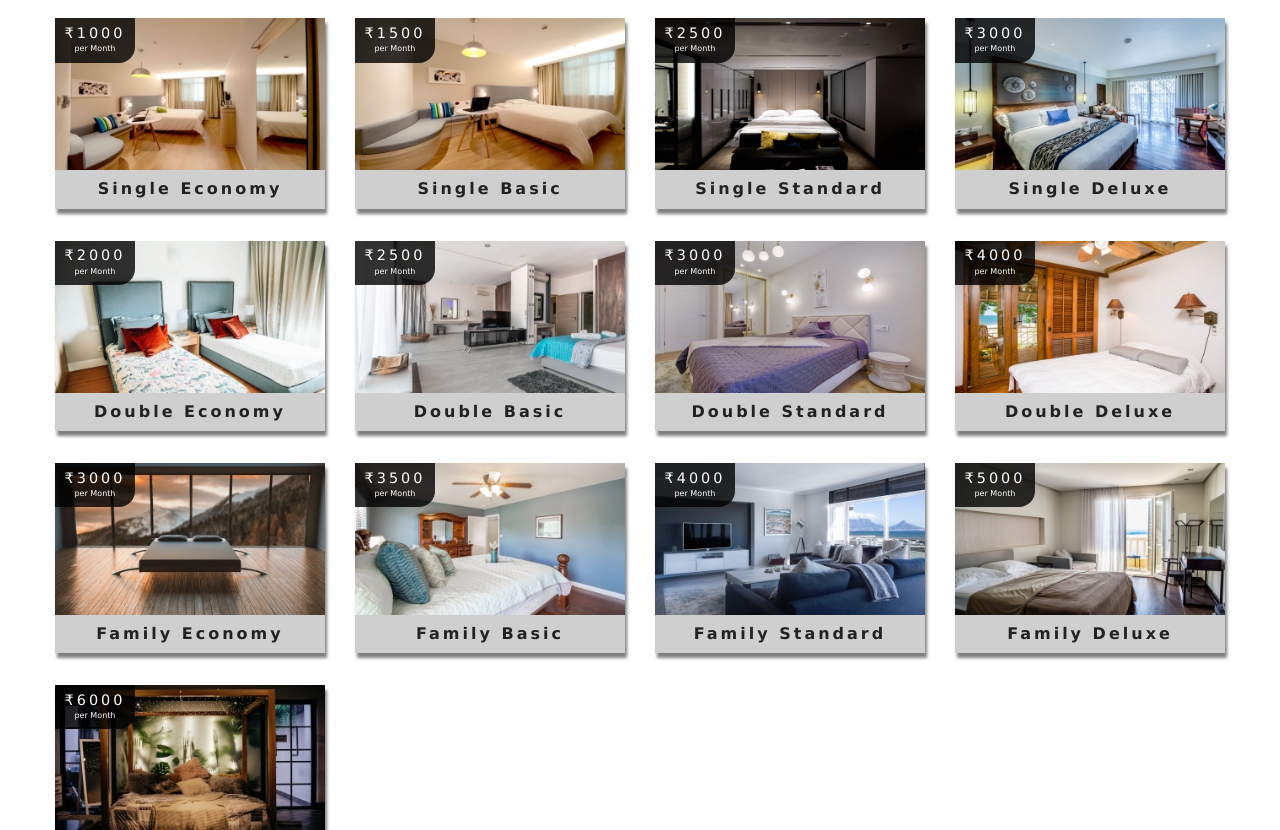
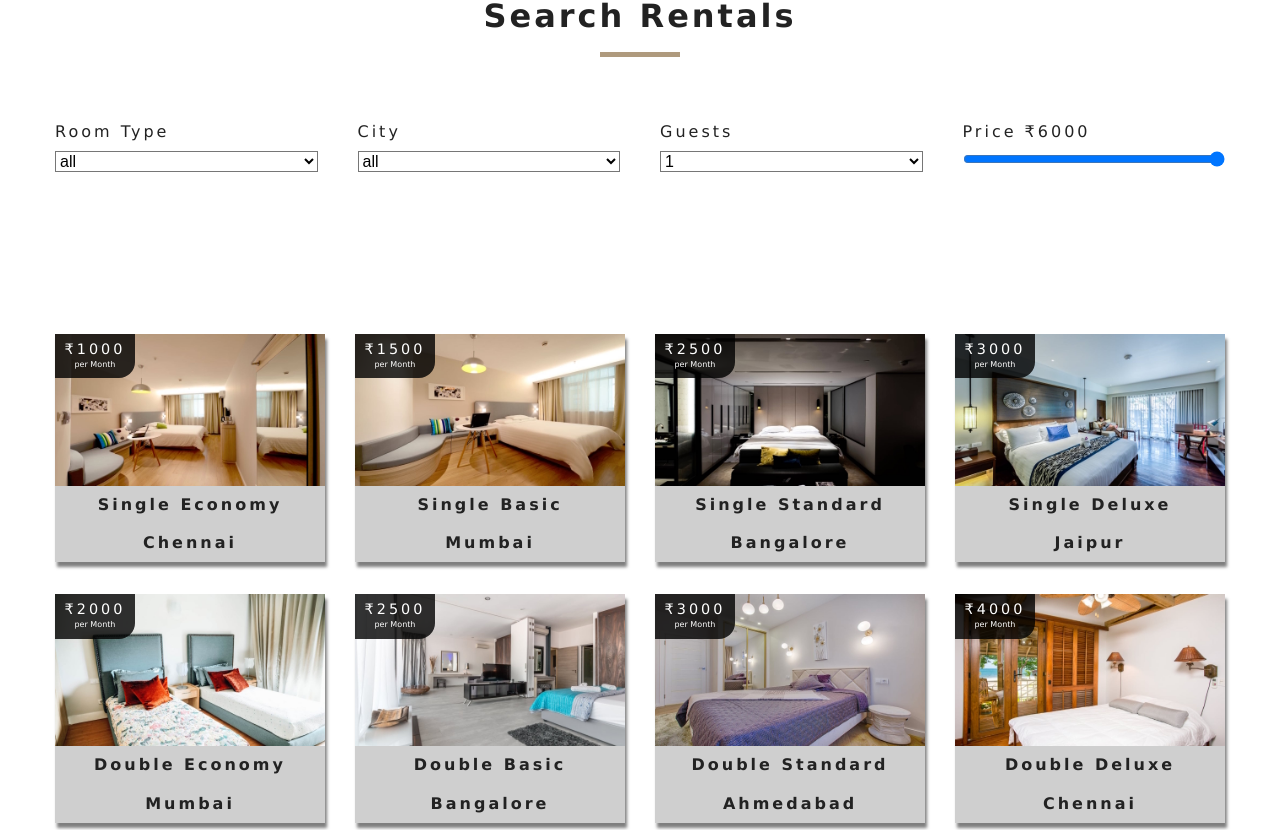
Before and after one commit to bbbeesh/Housing-Guru, a React (Create React App) app: page /rooms in a window 1280 px wide. Shown: the part 630-1460 px from the top of the page. Built offline with nearby package versions, Linux system fonts and the light colour scheme.

Commit message:
Added Filters

```diff
--- a/src/components/Room.js
+++ b/src/components/Room.js
@@ -5,7 +5,7 @@ import defaultImg from "../images/room-1.jpeg";
 import PropTypes from "prop-types";
 
 export const Room = ({ room }) => {
-	const { name, slug, images, price } = room;
+	const { name, city, slug, images, price } = room;
 	return (
 		<article className="room">
 			<div className="img-container">
@@ -19,6 +19,7 @@ export const Room = ({ room }) => {
 				</Link>
 			</div>
 			<p className="room-info">{name}</p>
+			<p className="room-info">{city}</p>
 		</article>
 	);
 };
--- a/src/components/RoomsFilter.js
+++ b/src/components/RoomsFilter.js
@@ -1,5 +1,124 @@
 import React from "react";
+import { useContext } from "react";
+import { RoomContext } from "../context";
+import { Title } from "./Title";
 
-export const RoomsFilter = () => {
-	return <div>Hello From Room Filter!</div>;
+//Get all unique values
+const getUnique = (items, value) => {
+	// console.log(items);
+	return [...new Set(items.map((items) => items[value]))];
 };
+
+export const RoomsFilter = ({ rooms }) => {
+	const context = useContext(RoomContext);
+	// console.log(context);
+	const {
+		handleChange,
+		type,
+		city,
+		capacity,
+		price,
+		minPrice,
+		maxPrice,
+		minSize,
+		maxSize,
+		breakfast,
+		pets,
+	} = context;
+
+	//geting all unique types
+	let types = getUnique(rooms, "type");
+	types = ["all", ...types];
+	types = types.map((item, idx) => {
+		return (
+			<option value={item} key={idx}>
+				{item}
+			</option>
+		);
+	});
+
+	//geting all unique cities
+	let cities = getUnique(rooms, "city");
+	cities = ["all", ...cities];
+	cities = cities.map((item, idx) => {
+		return (
+			<option value={item} key={idx}>
+				{item}
+			</option>
+		);
+	});
+
+	let guests = getUnique(rooms, "capacity");
+	guests = guests.map((item, idx) => {
+		return (
+			<option value={item} key={idx}>
+				{item}
+			</option>
+		);
+	});
+
+	return (
+		<section className="filter-container">
+			<Title title="Search Rentals" />
+			<form class="filter-form">
+				{/*Select type*/}
+				<div class="form-group">
+					<label for="type">room type</label>
+					<select
+						name="type"
+						id="type"
+						value={type}
+						className="form-control"
+						onChange={handleChange}
+					>
+						{types}
+					</select>
+				</div>
+				{/*End Select type*/}
+				{/*Select city*/}
+				<div class="form-group">
+					<label for="city">City</label>
+					<select
+						name="city"
+						id="city"
+						value={city}
+						className="form-control"
+						onChange={handleChange}
+					>
+						{cities}
+					</select>
+				</div>
+				{/*End Select city*/}
+				{/*Guests*/}
+				<div class="form-group">
+					<label for="capacity">Guests</label>
+					<select
+						name="capacity"
+						id="capacity"
+						value={capacity}
+						className="form-control"
+						onChange={handleChange}
+					>
+						{guests}
+					</select>
+				</div>
+				{/*End Guests*/}
+				{/*Price*/}
+				<div class="form-group">
+					<label for="price">Price ₹{price}0</label>
+					<input
+						type="range"
+						name="price"
+						min={minPrice}
+						max={maxPrice}
+						id="price"
+						value={price}
+						onChange={handleChange}
+						className="form-control"
+					/>
+				</div>
+				{/*End Price*/}
+			</form>
+		</section>
+	);
+};
--- a/src/context.js
+++ b/src/context.js
@@ -8,6 +8,16 @@ class RoomProvider extends Component {
 		sortedRooms: [],
 		featuredRooms: [],
 		loading: true,
+		type: "all",
+		city: "all",
+		capacity: 1,
+		price: 0,
+		minPrice: 0,
+		maxPrice: 0,
+		minSize: 0,
+		maxSize: 0,
+		breakfast: false,
+		pets: false,
 	};
 	//getData
 
@@ -15,11 +25,17 @@ class RoomProvider extends Component {
 		//this.getData
 		let rooms = this.formatData(items);
 		let featuredRooms = rooms.filter((room) => room.featured === true);
+		let maxPrice = Math.max(...rooms.map((item) => item.price));
+		let maxSize = Math.max(...rooms.map((item) => item.size));
+
 		this.setState({
 			rooms,
 			featuredRooms,
 			sortedRooms: rooms,
 			loading: false,
+			price: maxPrice,
+			maxPrice,
+			maxSize,
 		});
 	}
 
@@ -34,16 +50,79 @@ class RoomProvider extends Component {
 		});
 		return tempItems;
 	}
+
 	getRoom = (slug) => {
 		let tempRooms = [...this.state.rooms];
 		const room = tempRooms.find((room) => room.slug === slug);
 		return room;
 	};
 
+	handleChange = (event) => {
+		const target = event.target;
+		const name = event.target.name;
+		const value = event.type === "checkbox" ? target.checked : target.value;
+
+		this.setState(
+			{
+				[name]: value,
+			},
+			this.filterRooms
+		);
+
+		//console.log(type, name, value);
+	};
+
+	filterRooms = () => {
+		let {
+			rooms,
+			type,
+			city,
+			capacity,
+			price,
+			minSize,
+			maxSize,
+			breakfast,
+			pets,
+		} = this.state;
+		//all rooms
+		let tempRooms = [...rooms];
+		//transform values
+		capacity = parseInt(capacity);
+		price = parseInt(price);
+
+		//filter by type
+		if (type !== "all") {
+			tempRooms = tempRooms.filter((room) => room.type === type);
+		}
+
+		//filter by city
+		if (city !== "all") {
+			tempRooms = tempRooms.filter((room) => room.city === city);
+		}
+
+		//filter by capacity
+		if (capacity !== 1) {
+			tempRooms = tempRooms.filter((room) => room.capacity >= capacity);
+		}
+
+		//filter by price
+
+		tempRooms = tempRooms.filter((room) => room.price <= price);
+
+		//change State
+		this.setState({
+			sortedRooms: tempRooms,
+		});
+	};
+
 	render() {
 		return (
 			<RoomContext.Provider
-				value={{ ...this.state, getRoom: this.getRoom }}
+				value={{
+					...this.state,
+					getRoom: this.getRoom,
+					handleChange: this.handleChange,
+				}}
 			>
 				{this.props.children}
 			</RoomContext.Provider>
--- a/src/data.js
+++ b/src/data.js
@@ -18,12 +18,13 @@ import img12 from "./images/room-12.jpeg";
 export default [
 	{
 		sys: {
-      id: "1"
+			id: "1",
 		},
 		fields: {
 			name: "single economy",
 			slug: "single-economy",
 			type: "single",
+			city: "Chennai",
 			price: 100,
 			size: 200,
 			capacity: 1,
@@ -39,45 +40,46 @@ export default [
 				"Complimentary refreshments",
 				"Adequate safety/security",
 				"Internet",
-        "Comfortable beds"
+				"Comfortable beds",
 			],
 			images: [
 				{
 					fields: {
 						file: {
-              url: img1
-            }
-          }
+							url: img1,
+						},
+					},
 				},
 				{
 					fields: {
 						file: {
-              url: room2
-            }
-          }
+							url: room2,
+						},
+					},
 				},
 				{
 					fields: {
 						file: {
-              url: room3
-            }
-          }
+							url: room3,
+						},
+					},
 				},
 				{
 					fields: {
 						file: {
-              url: room4
-            }
-          }
-        }
-      ]
-    }
+							url: room4,
+						},
+					},
+				},
+			],
+		},
 	},
 	{
 		sys: {
-      id: "2"
+			id: "2",
 		},
 		fields: {
+			city: "Mumbai",
 			name: "single basic",
 			slug: "single-basic",
 			type: "single",
@@ -96,48 +98,49 @@ export default [
 				"Complimentary refreshments",
 				"Adequate safety/security",
 				"Internet",
-        "Comfortable beds"
+				"Comfortable beds",
 			],
 			images: [
 				{
 					fields: {
 						file: {
-              url: img2
-            }
-          }
+							url: img2,
+						},
+					},
 				},
 				{
 					fields: {
 						file: {
-              url: room2
-            }
-          }
+							url: room2,
+						},
+					},
 				},
 				{
 					fields: {
 						file: {
-              url: room3
-            }
-          }
+							url: room3,
+						},
+					},
 				},
 				{
 					fields: {
 						file: {
-              url: room4
-            }
-          }
-        }
-      ]
-    }
+							url: room4,
+						},
+					},
+				},
+			],
+		},
 	},
 	{
 		sys: {
-      id: "3"
+			id: "3",
 		},
 		fields: {
 			name: "single standard",
 			slug: "single-standard",
 			type: "single",
+			city: "Bangalore",
 			price: 250,
 			size: 300,
 			capacity: 1,
@@ -153,48 +156,49 @@ export default [
 				"Complimentary refreshments",
 				"Adequate safety/security",
 				"Internet",
-        "Comfortable beds"
+				"Comfortable beds",
 			],
 			images: [
 				{
 					fields: {
 						file: {
-              url: img3
-            }
-          }
+							url: img3,
+						},
+					},
 				},
 				{
 					fields: {
 						file: {
-              url: room2
-            }
-          }
+							url: room2,
+						},
+					},
 				},
 				{
 					fields: {
 						file: {
-              url: room3
-            }
-          }
+							url: room3,
+						},
+					},
 				},
 				{
 					fields: {
 						file: {
-              url: room4
-            }
-          }
-        }
-      ]
-    }
+							url: room4,
+						},
+					},
+				},
+			],
+		},
 	},
 	{
 		sys: {
-      id: "4"
+			id: "4",
 		},
 		fields: {
 			name: "single deluxe",
 			slug: "single-deluxe",
 			type: "single",
+			city: "Jaipur",
 			price: 300,
 			size: 400,
 			capacity: 1,
@@ -210,48 +214,49 @@ export default [
 				"Complimentary refreshments",
 				"Adequate safety/security",
 				"Internet",
-        "Comfortable beds"
+				"Comfortable beds",
 			],
 			images: [
 				{
 					fields: {
 						file: {
-              url: img4
-            }
-          }
+							url: img4,
+						},
+					},
 				},
 				{
 					fields: {
 						file: {
-              url: room2
-            }
-          }
+							url: room2,
+						},
+					},
 				},
 				{
 					fields: {
 						file: {
-              url: room3
-            }
-          }
+							url: room3,
+						},
+					},
 				},
 				{
 					fields: {
 						file: {
-              url: room4
-            }
-          }
-        }
-      ]
-    }
+							url: room4,
+						},
+					},
+				},
+			],
+		},
 	},
 	{
 		sys: {
-      id: "5"
+			id: "5",
 		},
 		fields: {
 			name: "double economy",
 			slug: "double-economy",
 			type: "double",
+			city: "Mumbai",
 			price: 200,
 			size: 300,
 			capacity: 2,
@@ -267,48 +272,49 @@ export default [
 				"Complimentary refreshments",
 				"Adequate safety/security",
 				"Internet",
-        "Comfortable beds"
+				"Comfortable beds",
 			],
 			images: [
 				{
 					fields: {
 						file: {
-              url: img5
-            }
-          }
+							url: img5,
+						},
+					},
 				},
 				{
 					fields: {
 						file: {
-              url: room2
-            }
-          }
+							url: room2,
+						},
+					},
 				},
 				{
 					fields: {
 						file: {
-              url: room3
-            }
-          }
+							url: room3,
+						},
+					},
 				},
 				{
 					fields: {
 						file: {
-              url: room4
-            }
-          }
-        }
-      ]
-    }
+							url: room4,
+						},
+					},
+				},
+			],
+		},
 	},
 	{
 		sys: {
-      id: "6"
+			id: "6",
 		},
 		fields: {
 			name: "double basic",
 			slug: "double-basic",
 			type: "double",
+			city: "Bangalore",
 			price: 250,
 			size: 350,
 			capacity: 2,
@@ -324,48 +330,49 @@ export default [
 				"Complimentary refreshments",
 				"Adequate safety/security",
 				"Internet",
-        "Comfortable beds"
+				"Comfortable beds",
 			],
 			images: [
 				{
 					fields: {
 						file: {
-              url: img6
-            }
-          }
+							url: img6,
+						},
+					},
 				},
 				{
 					fields: {
 						file: {
-              url: room2
-            }
-          }
+							url: room2,
+						},
+					},
 				},
 				{
 					fields: {
 						file: {
-              url: room3
-            }
-          }
+							url: room3,
+						},
+					},
 				},
 				{
 					fields: {
 						file: {
-              url: room4
-            }
-          }
-        }
-      ]
-    }
+							url: room4,
+						},
+					},
+				},
+			],
+		},
 	},
 	{
 		sys: {
-      id: "7"
+			id: "7",
 		},
 		fields: {
 			name: "double standard",
 			slug: "double-standard",
 			type: "double",
+			city: "Ahmedabad",
 			price: 300,
 			size: 400,
 			capacity: 2,
@@ -381,48 +388,49 @@ export default [
 				"Complimentary refreshments",
 				"Adequate safety/security",
 				"Internet",
-        "Comfortable beds"
+				"Comfortable beds",
 			],
 			images: [
 				{
 					fields: {
 						file: {
-              url: img7
-            }
-          }
+							url: img7,
+						},
+					},
 				},
 				{
 					fields: {
 						file: {
-              url: room2
-            }
-          }
+							url: room2,
+						},
+					},
 				},
 				{
 					fields: {
 						file: {
-              url: room3
-            }
-          }
+							url: room3,
+						},
+					},
 				},
 				{
 					fields: {
 						file: {
-              url: room4
-            }
-          }
-        }
-      ]
-    }
+							url: room4,
+						},
+					},
+				},
+			],
+		},
 	},
 	{
 		sys: {
-      id: "8"
+			id: "8",
 		},
 		fields: {
 			name: "double deluxe",
 			slug: "double-deluxe",
 			type: "double",
+			city: "Chennai",
 			price: 400,
 			size: 500,
 			capacity: 2,
@@ -438,48 +446,49 @@ export default [
 				"Complimentary refreshments",
 				"Adequate safety/security",
 				"Internet",
-        "Comfortable beds"
+				"Comfortable beds",
 			],
 			images: [
 				{
 					fields: {
 						file: {
-              url: img8
-            }
-          }
+							url: img8,
+						},
+					},
 				},
 				{
 					fields: {
 						file: {
-              url: room2
-            }
-          }
+							url: room2,
+						},
+					},
 				},
 				{
 					fields: {
 						file: {
-              url: room3
-            }
-          }
+							url: room3,
+						},
+					},
 				},
 				{
 					fields: {
 						file: {
-              url: room4
-            }
-          }
-        }
-      ]
-    }
+							url: room4,
+						},
+					},
+				},
+			],
+		},
 	},
 	{
 		sys: {
-      id: "9"
+			id: "9",
 		},
 		fields: {
 			name: "family economy",
 			slug: "family-economy",
 			type: "family",
+			city: "Ahmedabad",
 			price: 300,
 			size: 500,
 			capacity: 3,
@@ -495,48 +504,49 @@ export default [
 				"Complimentary refreshments",
 				"Adequate safety/security",
 				"Internet",
-        "Comfortable beds"
+				"Comfortable beds",
 			],
 			images: [
 				{
 					fields: {
 						file: {
-              url: img9
-            }
-          }
+							url: img9,
+						},
+					},
 				},
 				{
 					fields: {
 						file: {
-              url: room2
-            }
-          }
+							url: room2,
+						},
+					},
 				},
 				{
 					fields: {
 						file: {
-              url: room3
-            }
-          }
+							url: room3,
+						},
+					},
 				},
 				{
 					fields: {
 						file: {
-              url: room4
-            }
-          }
-        }
-      ]
-    }
+							url: room4,
+						},
+					},
+				},
+			],
+		},
 	},
 	{
 		sys: {
-      id: "10"
+			id: "10",
 		},
 		fields: {
 			name: "family basic",
 			slug: "family-basic",
 			type: "family",
+			city: "Delhi",
 			price: 350,
 			size: 550,
 			capacity: 4,
@@ -552,48 +562,49 @@ export default [
 				"Complimentary refreshments",
 				"Adequate safety/security",
 				"Internet",
-        "Comfortable beds"
+				"Comfortable beds",
 			],
 			images: [
 				{
 					fields: {
 						file: {
-              url: img10
-            }
-          }
+							url: img10,
+						},
+					},
 				},
 				{
 					fields: {
 						file: {
-              url: room2
-            }
-          }
+							url: room2,
+						},
+					},
 				},
 				{
 					fields: {
 						file: {
-              url: room3
-            }
-          }
+							url: room3,
+						},
+					},
 				},
 				{
 					fields: {
 						file: {
-              url: room4
-            }
-          }
-        }
-      ]
-    }
+							url: room4,
+						},
+					},
+				},
+			],
+		},
 	},
 	{
 		sys: {
-      id: "11"
+			id: "11",
 		},
 		fields: {
 			name: "family standard",
 			slug: "family-standard",
 			type: "family",
+			city: "Bangalore",
 			price: 400,
 			size: 600,
 			capacity: 5,
@@ -609,48 +620,49 @@ export default [
 				"Complimentary refreshments",
 				"Adequate safety/security",
 				"Internet",
-        "Comfortable beds"
+				"Comfortable beds",
 			],
 			images: [
 				{
 					fields: {
 						file: {
-              url: img11
-            }
-          }
+							url: img11,
+						},
+					},
 				},
 				{
 					fields: {
 						file: {
-              url: room2
-            }
-          }
+							url: room2,
+						},
+					},
 				},
 				{
 					fields: {
 						file: {
-              url: room3
-            }
-          }
+							url: room3,
+						},
+					},
 				},
 				{
 					fields: {
 						file: {
-              url: room4
-            }
-          }
-        }
-      ]
-    }
+							url: room4,
+						},
+					},
+				},
+			],
+		},
 	},
 	{
 		sys: {
-      id: "12"
+			id: "12",
 		},
 		fields: {
 			name: "family deluxe",
 			slug: "family-deluxe",
 			type: "family",
+			city: "Chennai",
 			price: 500,
 			size: 700,
 			capacity: 6,
@@ -666,48 +678,49 @@ export default [
 				"Complimentary refreshments",
 				"Adequate safety/security",
 				"Internet",
-        "Comfortable beds"
+				"Comfortable beds",
 			],
 			images: [
 				{
 					fields: {
 						file: {
-              url: img12
-            }
-          }
+							url: img12,
+						},
+					},
 				},
 				{
 					fields: {
 						file: {
-              url: room2
-            }
-          }
+							url: room2,
+						},
+					},
 				},
 				{
 					fields: {
 						file: {
-              url: room3
-            }
-          }
+							url: room3,
+						},
+					},
 				},
 				{
 					fields: {
 						file: {
-              url: room4
-            }
-          }
-        }
-      ]
-    }
+							url: room4,
+						},
+					},
+				},
+			],
+		},
 	},
 	{
 		sys: {
-      id: "13"
+			id: "13",
 		},
 		fields: {
 			name: "presidential",
 			slug: "presidential-room",
 			type: "presidential",
+			city: "Mumbai",
 			price: 600,
 			size: 1000,
 			capacity: 10,
@@ -723,38 +736,38 @@ export default [
 				"Complimentary refreshments",
 				"Adequate safety/security",
 				"Internet",
-        "Comfortable beds"
+				"Comfortable beds",
 			],
 			images: [
 				{
 					fields: {
 						file: {
-              url: room1
-            }
-          }
+							url: room1,
+						},
+					},
 				},
 				{
 					fields: {
 						file: {
-              url: room2
-            }
-          }
+							url: room2,
+						},
+					},
 				},
 				{
 					fields: {
 						file: {
-              url: room3
-            }
-          }
+							url: room3,
+						},
+					},
 				},
 				{
 					fields: {
 						file: {
-              url: room4
-            }
-          }
-        }
-      ]
-    }
-  }
+							url: room4,
+						},
+					},
+				},
+			],
+		},
+	},
 ];
--- a/src/pages/SingleRooms.js
+++ b/src/pages/SingleRooms.js
@@ -25,6 +25,7 @@ export const SingleRooms = () => {
 	}
 	const {
 		name,
+		city,
 		description,
 		capacity,
 		size,
@@ -58,6 +59,9 @@ export const SingleRooms = () => {
 					</article>
 					<article class="info">
 						<h3>Info</h3>
+						<h6>
+							<b>city:</b> {city}
+						</h6>
 						<h6>
 							<b>price:</b> ₹{price}0
 						</h6>
```
Also changed, not shown: src/App.css (+7 -0 lines), src/pages/Home.js (+7 -2 lines). Lines whose indentation alone changed are shown as unchanged.
